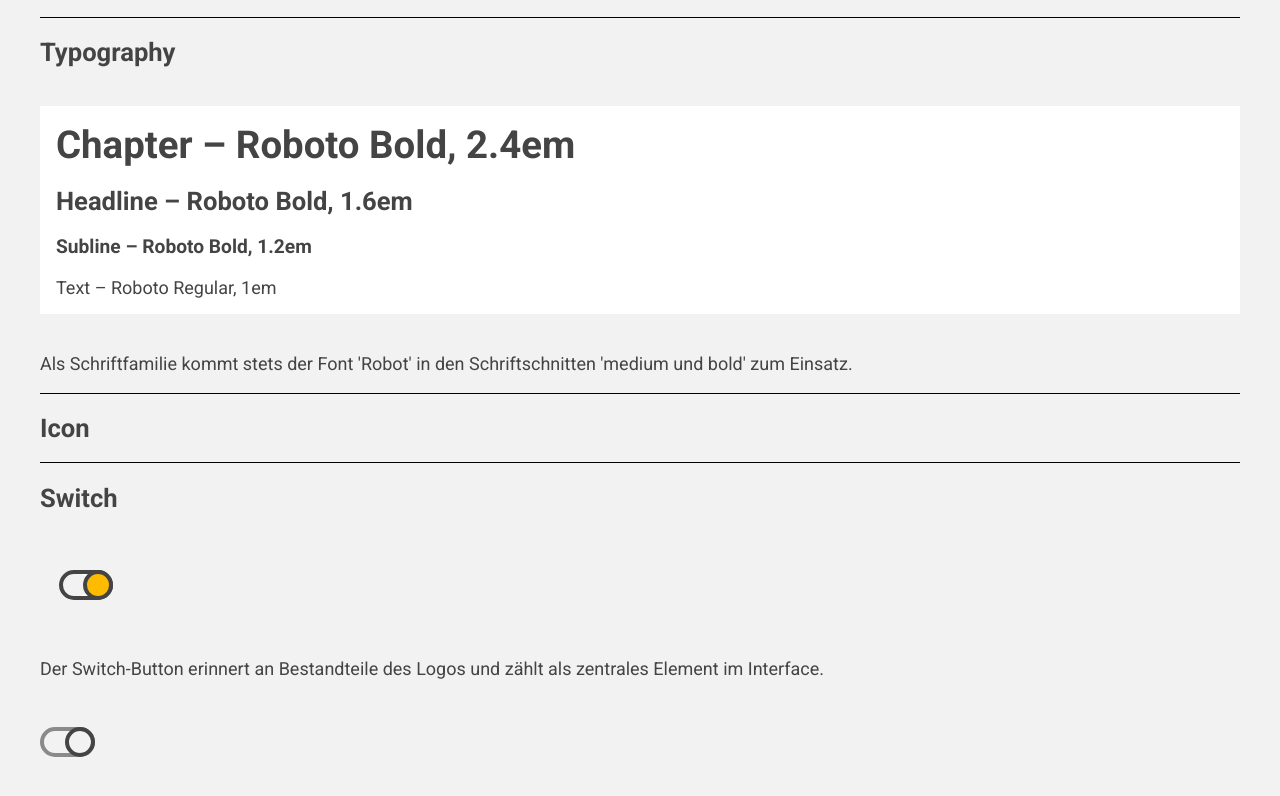
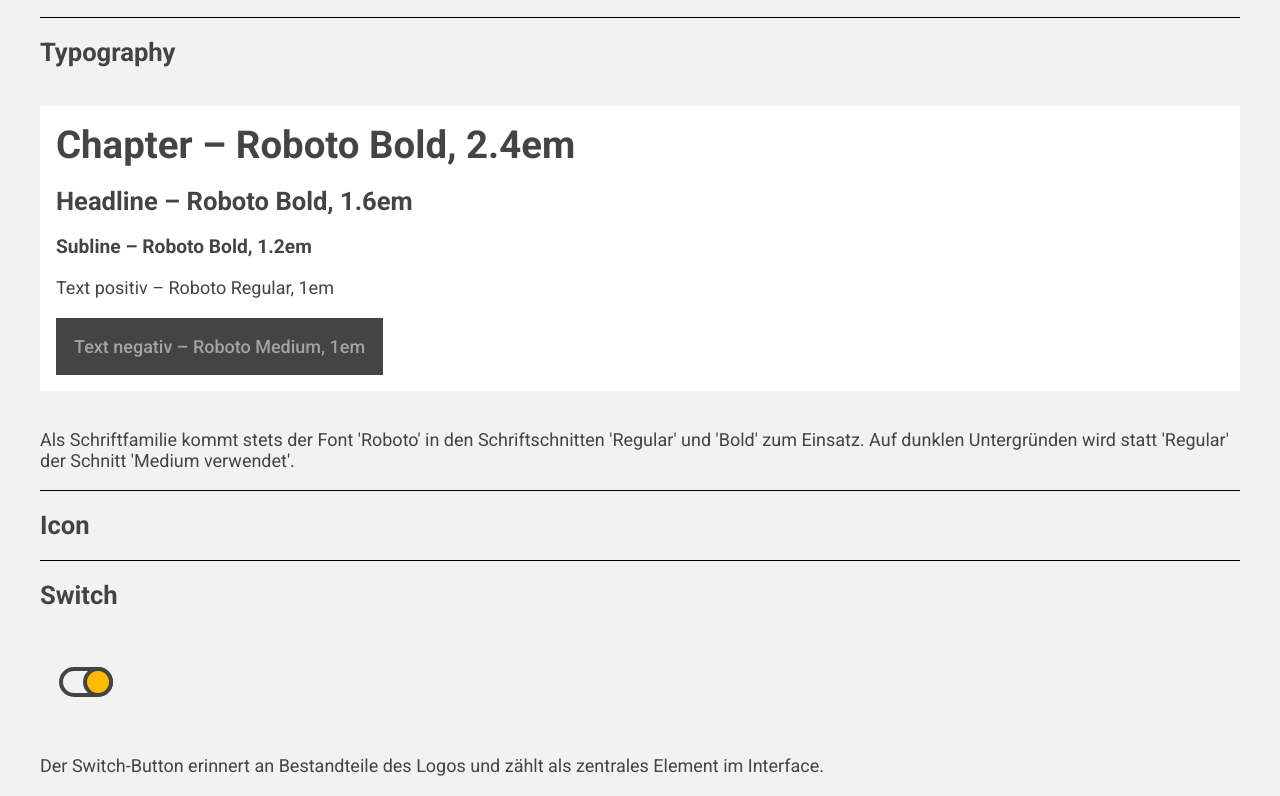
Before and after one commit to flogesell/shutdown, a Vue app in the folder frontend/: page /styleguide in a window 1280 px wide. Shown: the part 680-1476 px from the top of the page. Built offline with nearby package versions, Linux system fonts and the light colour scheme.

Commit message:
added negative font settings

```diff
--- a/frontend/src/assets/styles/fonts.scss
+++ b/frontend/src/assets/styles/fonts.scss
@@ -12,6 +12,10 @@ h3{
   font-size: 1.2em;
 }
 
+.negative{
+   font-weight: 500;
+}
+
 footer{
   width: 100%;
   padding-top: 1.2em;
--- a/frontend/src/views/Style.vue
+++ b/frontend/src/views/Style.vue
@@ -30,9 +30,10 @@
             <h1>Chapter – Roboto Bold, 2.4em</h1>
             <h2>Headline – Roboto Bold, 1.6em</h2>
             <h3>Subline – Roboto Bold, 1.2em</h3>
-            <p>Text – Roboto Regular, 1em</p>
+            <p>Text positiv – Roboto Regular, 1em</p>
+            <p class="negative">Text negativ – Roboto Medium, 1em</p>
           </div>
-          <p>Als Schriftfamilie kommt stets der Font 'Robot' in den Schriftschnitten 'medium und bold' zum Einsatz.</p>
+          <p>Als Schriftfamilie kommt stets der Font 'Roboto' in den Schriftschnitten 'Regular' und 'Bold' zum Einsatz. Auf dunklen Untergründen wird statt 'Regular' der Schnitt 'Medium verwendet'.</p>
         </li>
         <li id="icon">
           <h2>Icon</h2>
@@ -153,6 +154,12 @@ export default {
       flex-flow: column nowrap;
       background: white;
       padding: 1em;
+
+      .negative{
+        background: $primary;
+        color: $secondary;
+        padding: 1em;
+      }
     }
   }
 
```
